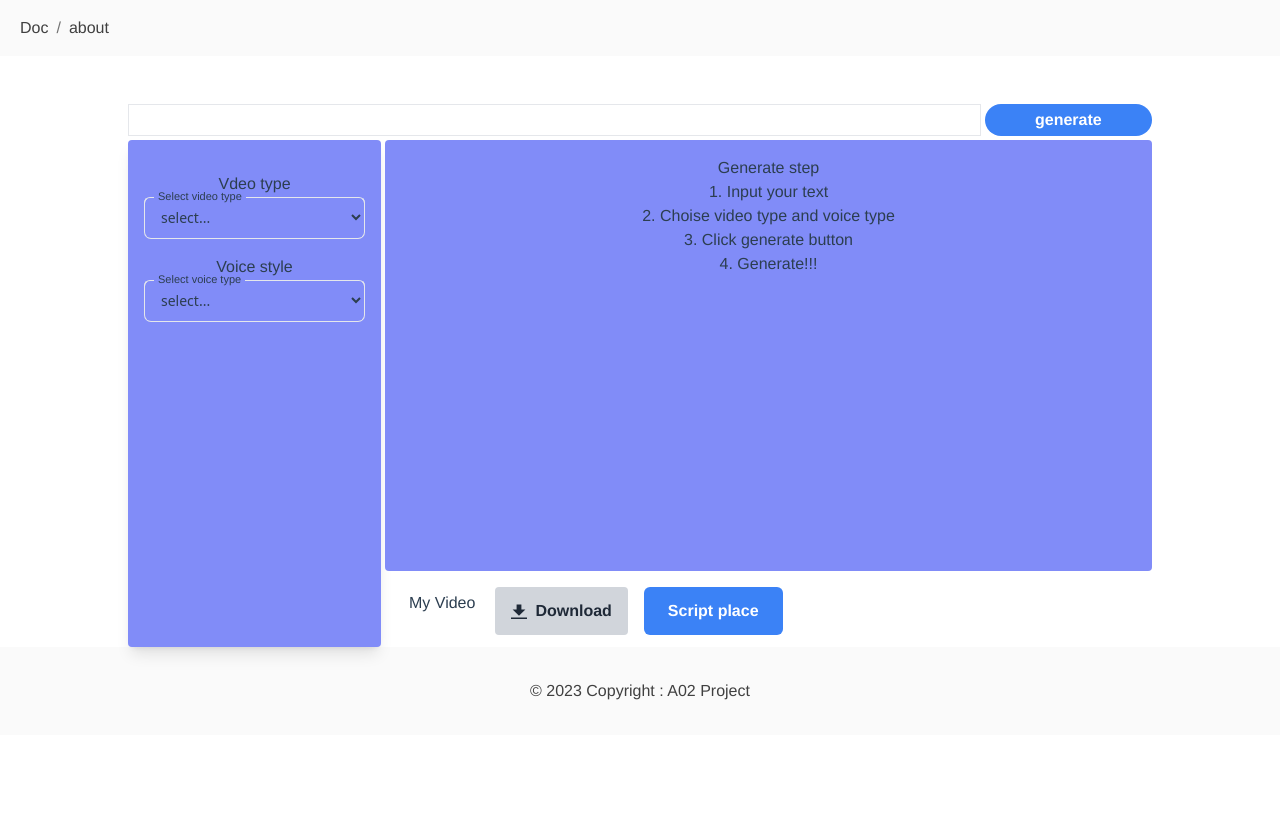
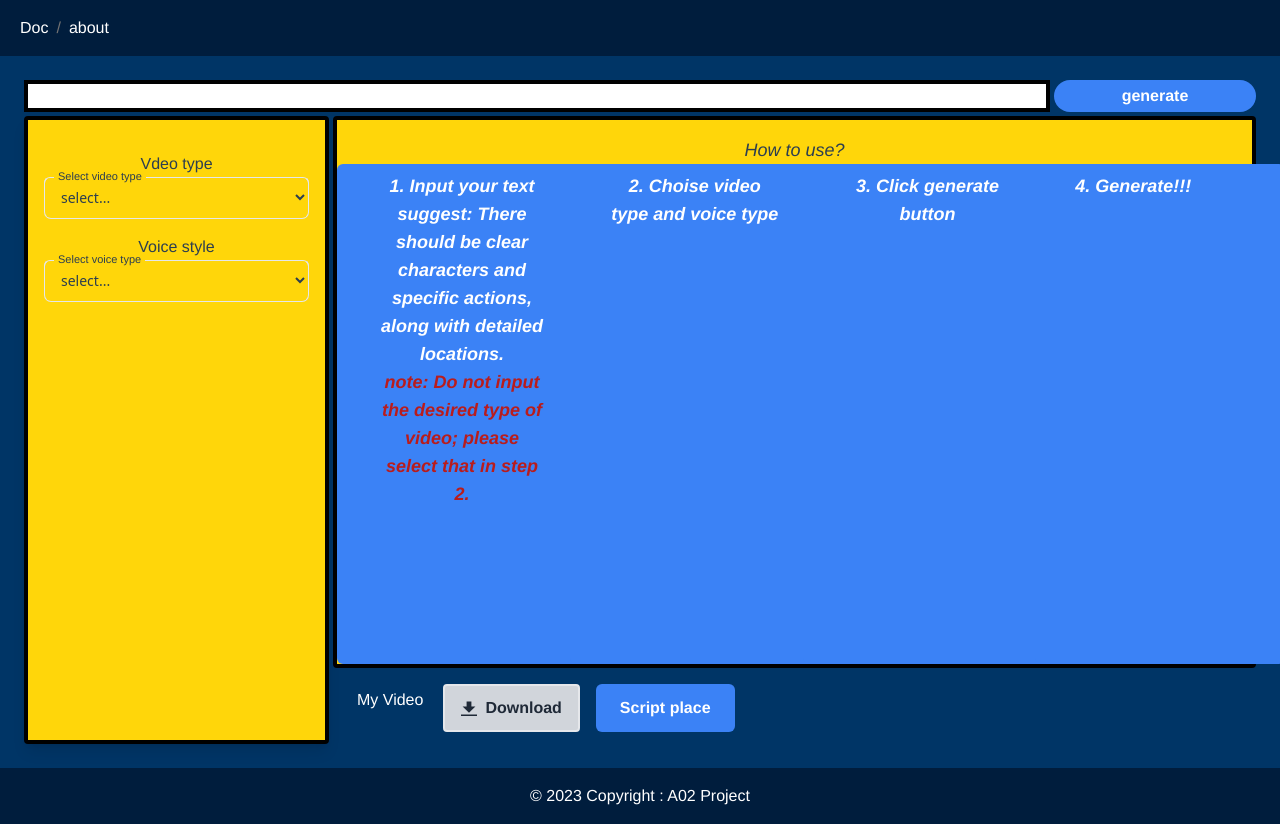
Before and after one commit to kakeru13468/A02_AI_Video_Generation, a Vue app in the folder Web/: page / in a window 1280 px wide. Before the commit the page ends 800 px from the top, so only its background shows below. Built offline with nearby package versions, Linux system fonts and the light colour scheme.

Commit message:
update the UI interface.

```diff
--- a/Web/src/App.vue
+++ b/Web/src/App.vue
@@ -1,29 +1,30 @@
 <template>
-  <nav class="flex w-full flex-wrap items-center justify-between py-2 bg-neutral-50 lg:py-4">
+  <div class="flex w-full flex-wrap items-center justify-between py-2 bg-[#001D3D] lg:py-4 border-b-black">
     <div class="flex w-full flex-wrap items-center justify-between px-3">
       <nav class="w-full rounded-md" aria-label="breadcrumb">
         <ol class="list-reset ml-2 flex">
           <li>
             <a href="https://github.com/kakeru13468/A02_AI_Video_Generation" target="_blank"
-              class="text-neutral-700 bg-neutral-50">Doc</a>
+              class="text-white bg-[#001D3D]">Doc</a>
           </li>
           <li>
             <span class="mx-2 text-neutral-500 dark:text-neutral-200">/</span>
           </li>
           <li>
-            <a href="#" class="text-neutral-700 bg-neutral-50">about</a>
+            <a href="#" class="text-white bg-[#001D3D]">about</a>
           </li>
         </ol>
       </nav>
     </div>
-  </nav>
-  <div class="container gap-4 mx-auto pt-12">
+  </div>
+  <div class="gap-2 mx-auto pt-6 pb-6 px-6 bg-[#003566]">
     <div class="grid grid-cols-12 gap-1 ">
-      <textarea class="flex-wrap sm:col-span-12 md:col-span-10 lg:col-span-10 h-8 border max-h-24 resize-none area-lg"
+      <textarea
+        class="flex-wrap sm:col-span-12 md:col-span-10 lg:col-span-10 h-8 border max-h-24 resize-none area-lg border-solid border-4 border-black"
         v-model="prompt"></textarea>
       <!-- ,generateVideo(promptData) -->
       <button type="button"
-        class="transition-all hover:scale-105 active:scale-95 bg-blue-500 hover:bg-blue-700 text-white font-bold px-2 sm:col-span-12 md:col-span-2 lg:col-span-2 rounded-full "
+        class=" transition-all hover:scale-105 active:scale-95 bg-blue-500 hover:bg-blue-700 text-white font-bold px-2 sm:col-span-12 md:col-span-2 lg:col-span-2 rounded-full "
         @click="generateVideo(prompt), getPrompt()">generate</button>
       <!-- generateVideo(promptData) -->
 
@@ -32,7 +33,7 @@
         Parameter
       </div> -->
       <div
-        class="lg:col-start-1 lg:col-end-4 lg:row-start-2 lg:row-end-7 w-full h-full p-4 bg-indigo-400 rounded overflow-hidden shadow-lg">
+        class="lg:col-start-1 lg:col-end-4 lg:row-start-2 lg:row-end-7 w-full h-full p-4 bg-[#FFD60A] rounded overflow-hidden shadow-lg border-solid border-4 border-black">
 
         <!--video type-->
         <div class="pt-4">
@@ -84,19 +85,25 @@
             </div>
           </div>
         </div>
-        <div v-else class=" w-full col-span-full md:col-span-9 rounded aspect-video bg-indigo-400">
-          <div class="pt-4">
-            Generate step <br>
-            1. Input your text <br>
-            2. Choise video type and voice type <br>
-            3. Click generate button <br>
-            4. Generate!!!
+        <div v-else
+          class=" w-full col-span-full md:col-span-9 rounded aspect-video bg-[#FFD60A] border-solid border-4 border-black ">
+          <div class="pt-4 italic text-lg">
+            How to use?<br>
+            <div class="grid grid-cols-4 gap-4 place-content-center">
+              <StepButton title="1. Input your text "
+                text="suggest: There should be clear characters and specific actions, along with detailed locations."
+                note="note: Do not input the desired type of video; please select that in step 2." color="blue"
+                @click="updateStepId('Step1')" />
+              <StepButton title="2. Choise video type and voice type" color="blue" @click="updateStepId('Step2')" />
+              <StepButton title="3. Click generate button " color="blue" @click="updateStepId('Step3')" />
+              <StepButton title="4. Generate!!!" color="blue" @click="updateStepId('Step4')" />
+            </div>
           </div>
         </div>
         <div class=" mt-4 mx-4 flex ">
-          <span id=" videoName" class="mr-3 py-1 px-2">My Video</span>
+          <span id=" videoName" class="mr-3 py-1 px-2 text-white">My Video</span>
           <button
-            class="transition-all hover:scale-105 active:scale-95 bg-gray-300 hover:bg-gray-400 text-gray-800 font-bold py-2 px-4 rounded inline-flex items-center">
+            class="border-2 border-blacktransition-all hover:scale-105 active:scale-95 bg-gray-300 hover:bg-gray-400 text-gray-800 font-bold py-2 px-4 rounded inline-flex items-center">
             <svg class="fill-current w-4 h-4 mr-2" xmlns="http://www.w3.org/2000/svg" viewBox="0 0 20 20">
               <path d="M13 8V2H7v6H2l8 8 8-8h-5zM0 18h20v2H0v-2z" />
             </svg>
@@ -122,9 +129,27 @@
     </template>
   </ScriptContent>
 
+  <StepContent :title="getTitleByStepId(currentStepId)" :showModal2="showed2" @closing="showed2 = false">
+    <template v-slot:Text>
+      <div v-if="currentStepId === 'Step1'">
+        1. A dog running in the beach<br>
+        2. A girl walking in the forest
+      </div>
+      <div v-else-if="currentStepId === 'Step2'">
+        Confirm the type of video you want.
+      </div>
+      <div v-else-if="currentStepId === 'Step3'">
+        Click the generate button after confirming the type of video.
+      </div>
+      <div v-else-if="currentStepId === 'Step4'">
+        The generated content is as follows:
+      </div>
+    </template>
+  </StepContent>
 
-  <footer class="p-4 bg-neutral-50 text-center lg:text-left">
-    <div class="p-4 text-center text-neutral-700 bg-neutral-50">
+
+  <footer class="bg-[#001D3D] text-center lg:text-left">
+    <div class="p-4 text-center text-white bg-[#001D3D]">
       © 2023 Copyright : A02 Project
     </div>
   </footer>
@@ -133,6 +158,8 @@
 <script>
 import ScriptBotton from './components/ScriptBotton.vue'
 import ScriptContent from './components/ScriptContent.vue'
+import StepContent from './components/StepContent.vue'
+import StepButton from './components/StepButton.vue'
 import axios from 'axios';
 
 export default {
@@ -141,6 +168,7 @@ export default {
     return {
       videoName: '',
       showed: false,
+      showed2: false,
       prompt: '',
       scriptData: '',
       promptData: '',
@@ -161,6 +189,8 @@ export default {
   components: {
     ScriptBotton,
     ScriptContent,
+    StepContent,
+    StepButton
   },
   methods: {
     getPrompt() {
@@ -182,8 +212,21 @@ export default {
           console.log(error)
         })
     },
+    updateStepId(stepId) {
+      this.currentStepId = stepId;
+      this.showed2 = true;
+    },
+    getTitleByStepId(stepId) {
+      const titleMap = {
+        'Step1': 'Example',
+        'Step2': 'Example',
+        'Step3': 'Example',
+        'Step4': 'Example'
+      };
+
+      return titleMap[stepId];
+    }
   },
-
 }
 </script>
 
--- /dev/null
+++ b/Web/src/components/StepButton.vue
@@ -0,0 +1,57 @@
+<template>
+    <div :class="[
+        'btn-style',
+        'flex gap-2',
+        'px-10 py-2',
+        'rounded-md font-bold',
+        'text-white',
+        colorSelector,
+        'hover:scale-105 active:scale-95',
+        'transition-all',
+        'cursor-pointer',
+        'text-center'
+    ]">
+
+        <div>
+            {{ title }}<br>
+            {{ text }}<br>
+            <div class="text-red-700">{{ note }}</div>
+
+        </div>
+
+    </div>
+</template>
+
+<script>
+export default {
+    name: "StepBotton",
+    props: {
+        title: {},
+        text: {
+
+        },
+        note: {},
+        color: {
+            default: "gray"
+        },
+    },
+    computed: {
+        colorSelector() {
+            return {
+                gray: 'bg-gray-400 hover:bg-gray-300 active:bg-gray-500',
+                green: 'bg-green-400 hover:bg-green-300 active:bg-green-500',
+                blue: 'bg-blue-500 hover:bg-blue-700 active:bg-blue-500',
+                red: 'bg-red-400 hover:bg-red-300 active:bg-red-500',
+                yellow: 'bg-yellow-400 hover:bg-yellow-300 active:bg-yellow-500',
+            }[this.color]
+        }
+    }
+}
+</script>
+
+<style>
+.btn-style {
+    width: 250px;
+    height: 500px;
+}
+</style>
--- /dev/null
+++ b/Web/src/components/StepContent.vue
@@ -0,0 +1,73 @@
+<template>
+    <div :class="[
+        'fixed top-0 left-0',
+        'w-screen h-screen',
+        'p-5',
+        'flex justify-center items-center',
+        showed2 ? 'opacity-100' : 'opacity-0 pointer-events-none',
+        'transition-all duration-300',
+        'overwrite-hidden',
+        'overflow-auto'
+    ]">
+        <div class="absolute top-0 left-0 w-full h-full bg-black/50" @click="closing()" />
+
+        <div :class="[
+            'w-full max-w-sm bg-white rounded-md overflow-hidden z-10',
+            showed2 ? 'scale-100' : 'scale-0',
+            'transition-all duration-300',
+            'overflow-auto'
+        ]">
+            <div class="border-b-2 p-3 flex justify-between items-center">
+                <div class="font-bold text-gray-700">
+                    {{ title }}
+                </div>
+                <div class="h-7 w-7 p-1 hover:bg-gray-200 active:scale-90 rounded-md cursor-pointer transition-all"
+                    @click="closing()">
+                    <svg xmlns="http://www.w3.org/2000/svg" class="h-full w-full" fill="none" viewBox="0 0 24 24"
+                        stroke="currentColor">
+                        <path stroke-linecap="round" stroke-linejoin="round" stroke-width="2" d="M6 18L18 6M6 6l12 12" />
+                    </svg>
+                </div>
+            </div>
+
+            <div class="flex flex-col p-4 gap-4">
+                <div class="flex h-1/2">
+                    <div class="bg-gray-300 py-2 px-4 rounded-tl-xl rounded-br-xl">
+                        <slot name="Text">place</slot>
+                    </div>
+                </div>
+            </div>
+        </div>
+    </div>
+</template>
+
+<script>
+export default {
+    name: "StepContent",
+    props: {
+        showModal2: {},
+        title: {
+            default: "error"
+        }
+    },
+    data() {
+        return {
+            showed2: false,
+        }
+    },
+    mounted() {
+        this.showed2 = this.showModal2
+    },
+    watch: {
+        showModal2(newVal) {
+            this.showed2 = newVal
+        }
+    },
+    methods: {
+        closing() {
+            this.showed2 = false
+            this.$emit("closing")
+        }
+    }
+}
+</script>
```
